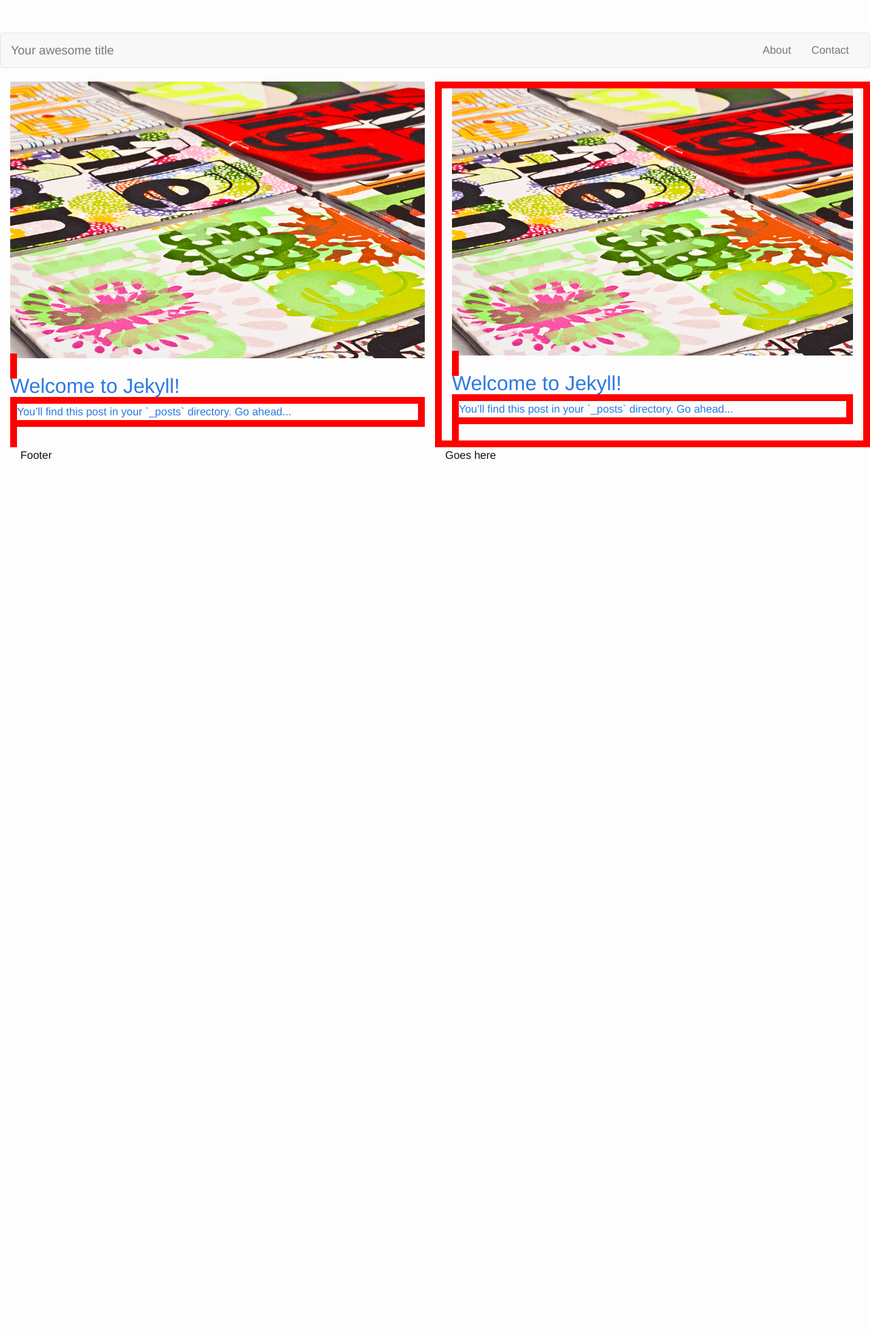
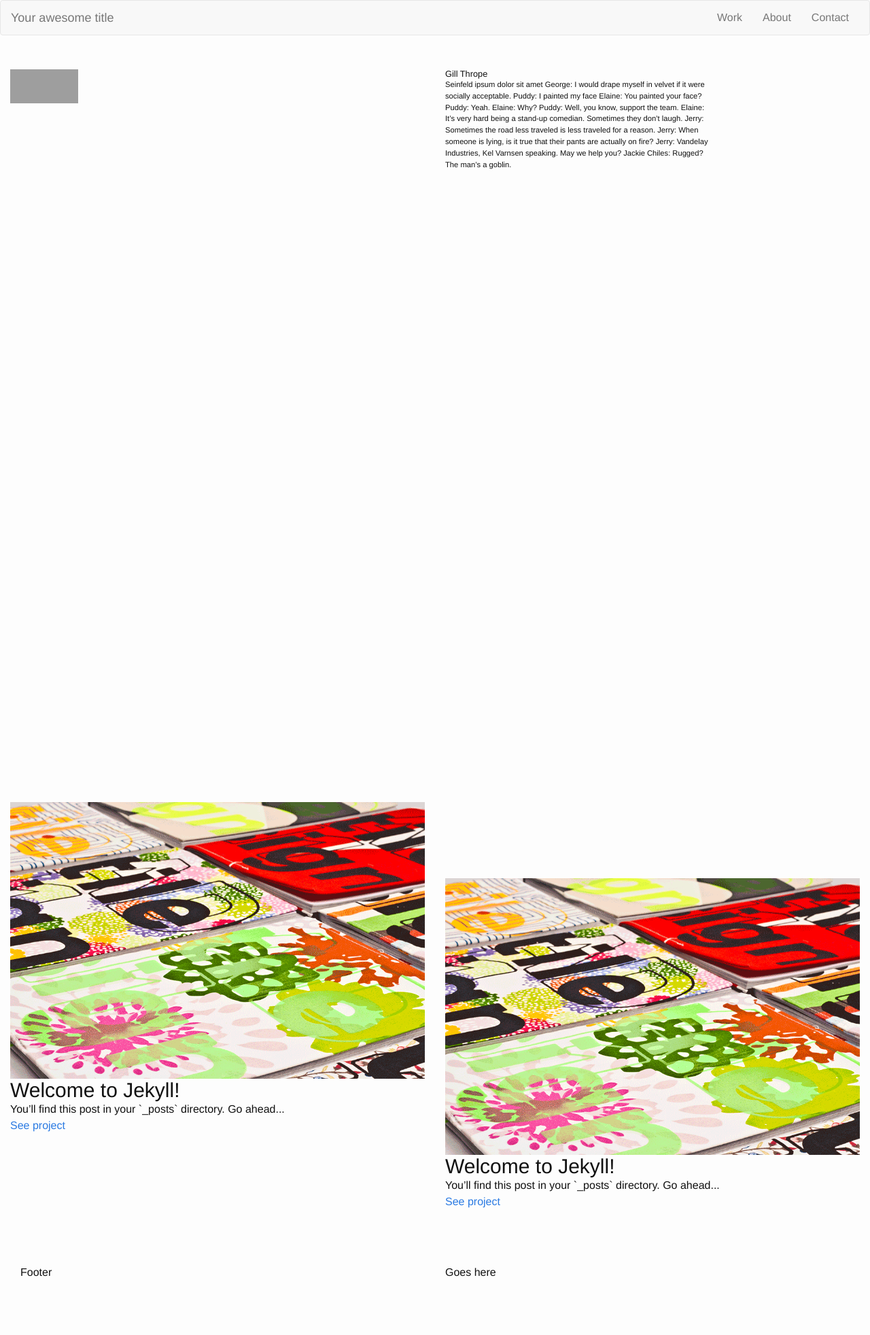
Before and after one commit to gill-thorpe/gill-thorpe.github.io, a Jekyll site: the page built from index.html, in a window 1280 px wide. Shown: the whole page at 68% size. Built offline with Jekyll 4.4.1, drawn with Linux system fonts in a browser that asks for light colours; nearby versions of some CDN libraries; before the commit the page ends 900 px from its top, so only the background shows below that; grey boxes are pictures that could not be loaded.

Commit message:
scafolding site and styles

```diff
--- a/_includes/footer.html
+++ b/_includes/footer.html
@@ -4,6 +4,10 @@
         <div class="col-md-6">Footer</div>
         <div class="col-md-6">Goes here</div>
     </div>
-  <!-- Bootstrap JS -->
+    <!-- jQuery -->
+    <script src="https://ajax.googleapis.com/ajax/libs/jquery/1.11.2/jquery.min.js"></script>
+    <!-- Bootstrap -->
     <script src="https://maxcdn.bootstrapcdn.com/bootstrap/3.3.4/js/bootstrap.min.js"></script>
+    <!-- Include all compiled plugins (below), or include individual files as needed -->
+    <script src="js/main.js"></script>
 </footer>
--- a/_includes/header.html
+++ b/_includes/header.html
@@ -1,4 +1,4 @@
-<nav class="navbar navbar-default">
+<nav id="nav" class="navbar navbar-default">
   <div class="container-fluid">
     <!-- Brand and toggle get grouped for better mobile display -->
     <div class="navbar-header">
@@ -14,6 +14,7 @@
     <!-- Collect the nav links, forms, and other content for toggling -->
     <div class="collapse navbar-collapse" id="bs-example-navbar-collapse-1">
         <ul class="nav navbar-nav navbar-right">
+          <li><a class="page-link" href="#work">Work</a></li>
           {% for page in site.pages %}
             {% if page.title %}
             <li><a class="page-link" href="{{ page.url | prepend: site.baseurl }}">{{ page.title }}</a></li>
--- a/_sass/_layout.scss
+++ b/_sass/_layout.scss
@@ -1,25 +1,42 @@
 /**
     Nav
 */
+#nav {
 
-nav {
-    margin: 3em 0 0 0;
 }
-
 
 /**
     Main
 */
 
-#post-container {
+#landing {
+    margin: 50px 0;
+
+    img.logo {
+        width:100px;
+        height: 50px;
+        background-color: #eee;
+        color: black;
+    }
+
+    h1 {
+        font-size: 0.8em !important;
+    }
+
+    p {
+        font-size: 0.7em;
+    }
+}
+
+#work {
+    padding-top: 30px;
+    margin-top: 100vh;
     .row {
-        :nth-child(2n) {
-            border: solid 10px red;
+        div:nth-child(2n+2) {
+            margin-top: 7em;
         }
     }
 }
-
-div:nth-child(4n)
 
 /**
     Footer
--- a/index.html
+++ b/index.html
@@ -1,8 +1,22 @@
 ---
 layout: default
 ---
+<div id="landing" class="container-fluid">
+    <div class="row">
+        <div class="col-sm-6 col-xs-12">
+            <img class="logo" src="null" alt="logo" />
+        </div>
 
-<div id="post-container" class="container-fluid">
+        <div class="col-sm-4 col-xs-10">
+            <h1>Gill Thrope</h1>
+            <p>
+                Seinfeld ipsum dolor sit amet George: I would drape myself in velvet if it were socially acceptable. Puddy: I painted my face Elaine: You painted your face? Puddy: Yeah. Elaine: Why? Puddy: Well, you know, support the team. Elaine: It’s very hard being a stand-up comedian. Sometimes they don’t laugh. Jerry: Sometimes the road less traveled is less traveled for a reason. Jerry: When someone is lying, is it true that their pants are actually on fire? Jerry: Vandelay Industries, Kel Varnsen speaking. May we help you? Jackie Chiles: Rugged? The man’s a goblin.
+            </p>
+        </div>
+    </div>
+</div>
+
+<div id="work" class="container-fluid">
 	<div class="row">
 	    {% for post in site.posts limit:99 %}
     	    <div class="col-sm-6 col-xs-12">
@@ -13,13 +27,10 @@ layout: default
     				<img class="img-responsive" src="/images/no.gif" />
     			    {% endif %}
         		</a>
-                <a href="{{ BASE_PATH }}{{ post.url }}">
-                    <h2 class="">{{ post.title }}</h2>
-                    <p class="">{{ post.content | strip_html | truncatewords: 10 }}</p>
-                </a>
+                <h2 class="">{{ post.title }}</h2>
+                <p class="">{{ post.content | strip_html | truncatewords: 10 }}</p>
+                <a href="{{ BASE_PATH }}{{ post.url }}">See project</a>
     	    </div>
 	    {% endfor %}
 	</div>
 </div>
-
-<!--<p class="rss-subscribe">subscribe <a href="{{ "/feed.xml" | prepend: site.baseurl }}">via RSS</a></p>-->
--- /dev/null
+++ b/js/main.js
@@ -0,0 +1,14 @@
+$(function() {
+  $('a[href*=#]:not([href=#])').click(function() {
+    if (location.pathname.replace(/^\//,'') == this.pathname.replace(/^\//,'') && location.hostname == this.hostname) {
+      var target = $(this.hash);
+      target = target.length ? target : $('[name=' + this.hash.slice(1) +']');
+      if (target.length) {
+        $('html,body').animate({
+          scrollTop: target.offset().top
+        }, 1000);
+        return false;
+      }
+    }
+  });
+});
```
Also changed, not shown: 7 other files. Lines whose indentation alone changed are shown as unchanged.
